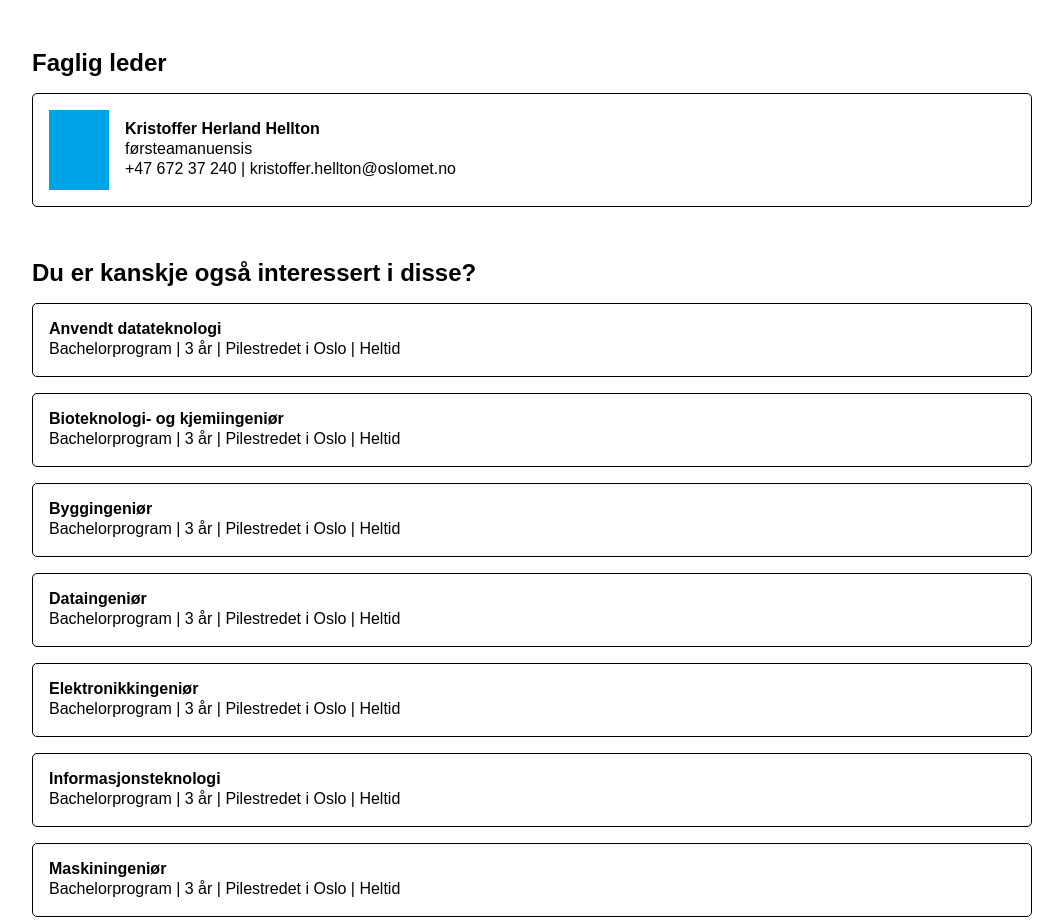
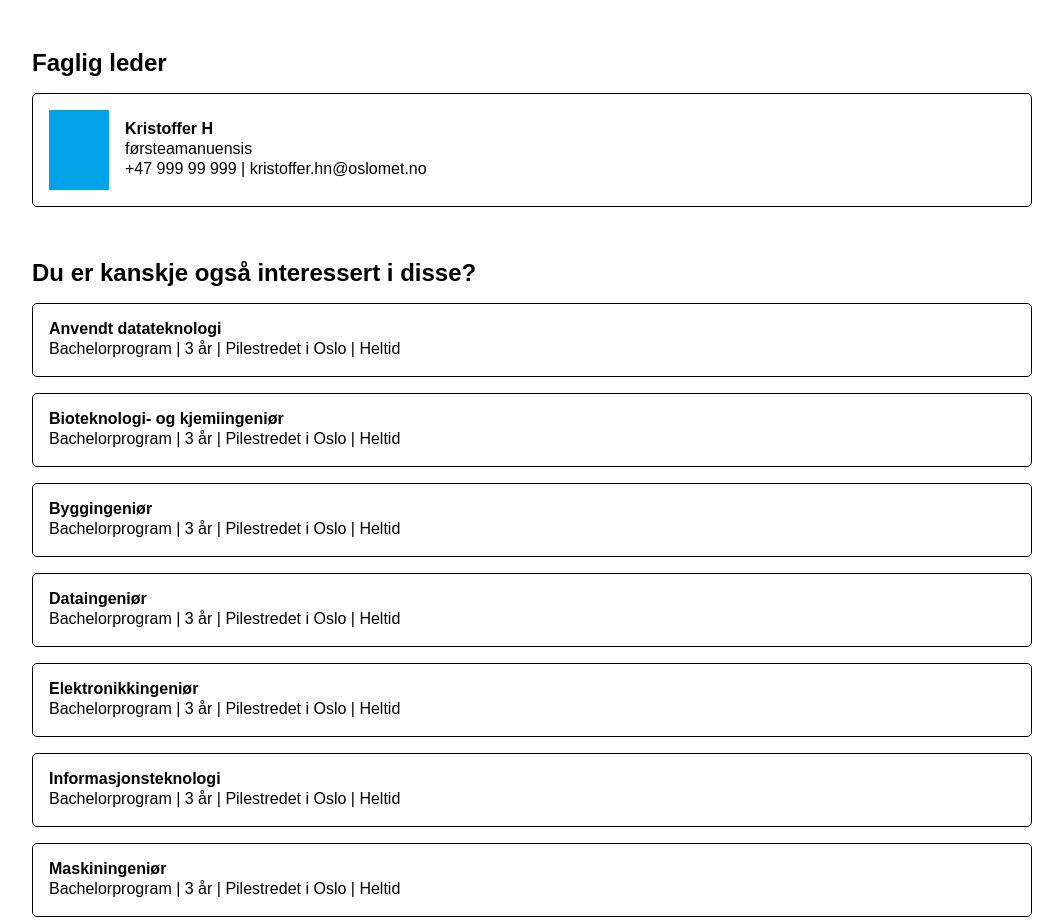
Before and after one commit to Jeger0/data1200, a plain HTML site: page index.html in a window 1280 px wide. Shown: the part 5102-6022 px from the top of the page, without its empty margins (108-1171 px from the left). Drawn offline with Linux system fonts and the light colour scheme.

Commit message:
changed faglig leder

```diff
--- a/index.html
+++ b/index.html
@@ -388,9 +388,9 @@
                 <a href="#">
                     <img src="media/profile.png" alt="Kristoffer Herland Hellton" class="profile-pic">
                     <div>
-                        <strong>Kristoffer Herland Hellton</strong>
+                        <strong>Kristoffer H</strong>
                         <p>førsteamanuensis</p>
-                        <p>+47 672 37 240 | kristoffer.hellton@oslomet.no</p>
+                        <p>+47 999 99 999 | kristoffer.hn@oslomet.no</p>
                     </div>
                 </a>
             </section>
```
